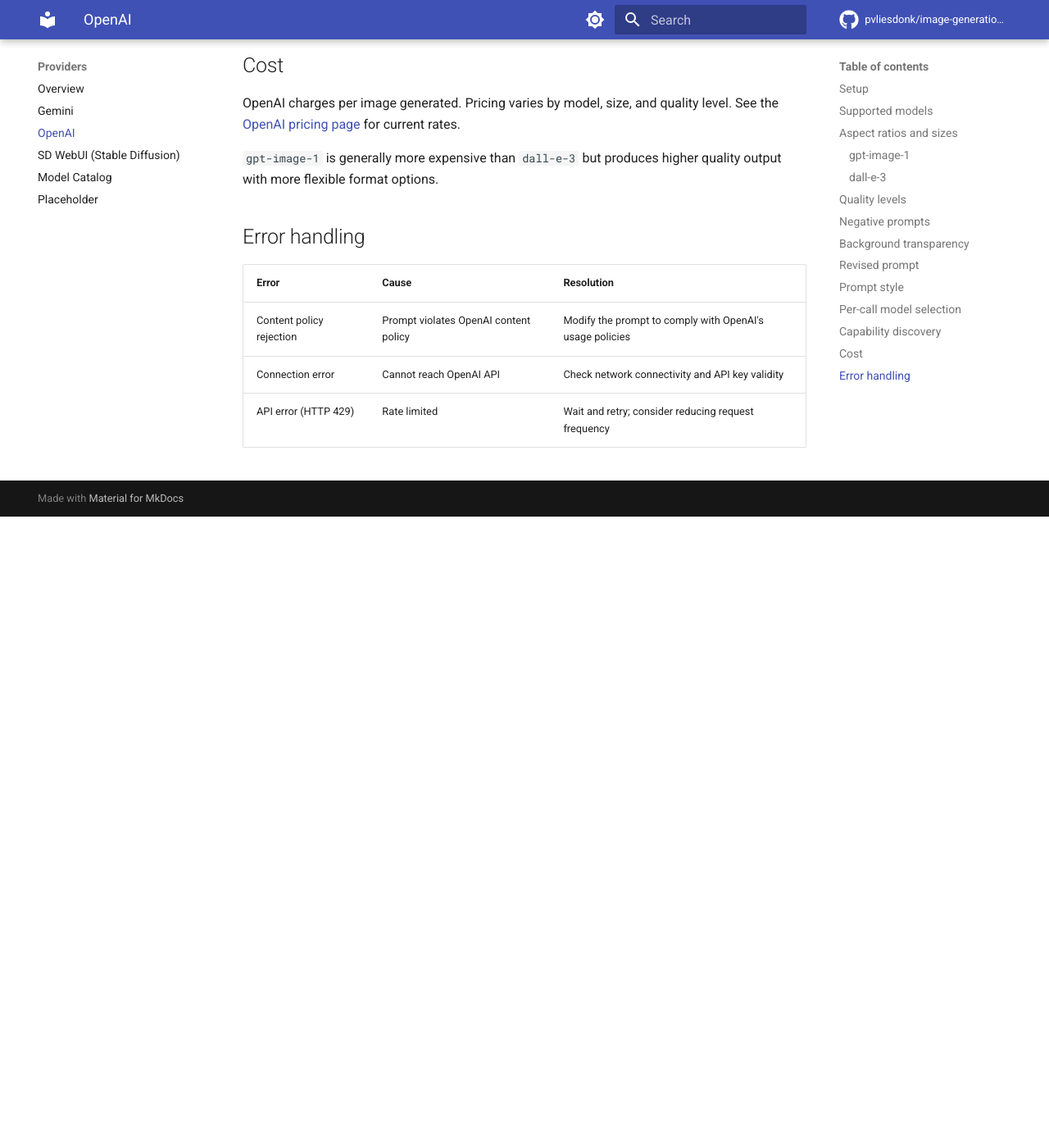
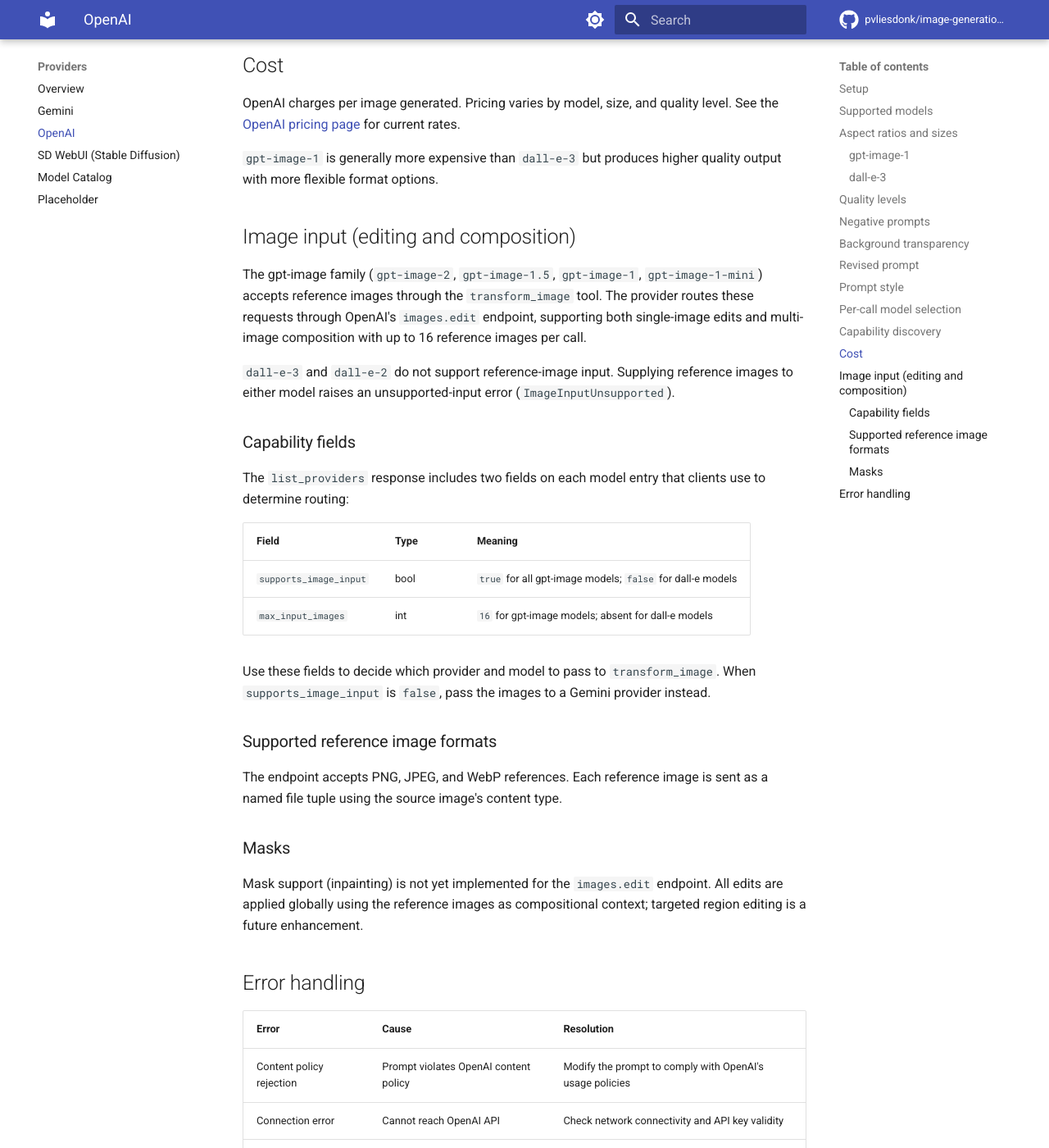
Before and after one commit to pvliesdonk/image-generation-mcp, an MkDocs documentation site: the page built from docs/providers/openai.md, in a window 1280 px wide and 1400 px high, scrolled down 3502 px. Shown: the whole window at 82% size. Built offline with MkDocs 1.6.1 and Material for MkDocs 9.7.7, drawn with Linux system fonts in a browser that asks for light colours; comment, search, counter and statistics services are not loaded; the version menu is left out; before the commit the page ends 4132 px from its top, so only the background shows below that.

Commit message:
docs: document OpenAI image input (editing + composition)
Co-Authored-By: Claude Opus 4.8 (1M context) <noreply@anthropic.com>

```diff
--- a/docs/providers/openai.md
+++ b/docs/providers/openai.md
@@ -115,6 +115,31 @@ OpenAI charges per image generated. Pricing varies by model, size, and quality l
 
 `gpt-image-1` is generally more expensive than `dall-e-3` but produces higher quality output with more flexible format options.
 
+## Image input (editing and composition)
+
+The gpt-image family (`gpt-image-2`, `gpt-image-1.5`, `gpt-image-1`, `gpt-image-1-mini`) accepts reference images through the `transform_image` tool. The provider routes these requests through OpenAI's `images.edit` endpoint, supporting both single-image edits and multi-image composition with up to 16 reference images per call.
+
+`dall-e-3` and `dall-e-2` do not support reference-image input. Supplying reference images to either model raises an unsupported-input error (`ImageInputUnsupported`).
+
+### Capability fields
+
+The `list_providers` response includes two fields on each model entry that clients use to determine routing:
+
+| Field | Type | Meaning |
+|-------|------|---------|
+| `supports_image_input` | bool | `true` for all gpt-image models; `false` for dall-e models |
+| `max_input_images` | int | `16` for gpt-image models; absent for dall-e models |
+
+Use these fields to decide which provider and model to pass to `transform_image`. When `supports_image_input` is `false`, pass the images to a Gemini provider instead.
+
+### Supported reference image formats
+
+The endpoint accepts PNG, JPEG, and WebP references. Each reference image is sent as a named file tuple using the source image's content type.
+
+### Masks
+
+Mask support (inpainting) is not yet implemented for the `images.edit` endpoint. All edits are applied globally using the reference images as compositional context; targeted region editing is a future enhancement.
+
 ## Error handling
 
 | Error | Cause | Resolution |
```
Also changed, not shown: docs/tools.md (+3 -3 lines), 1 other file.
